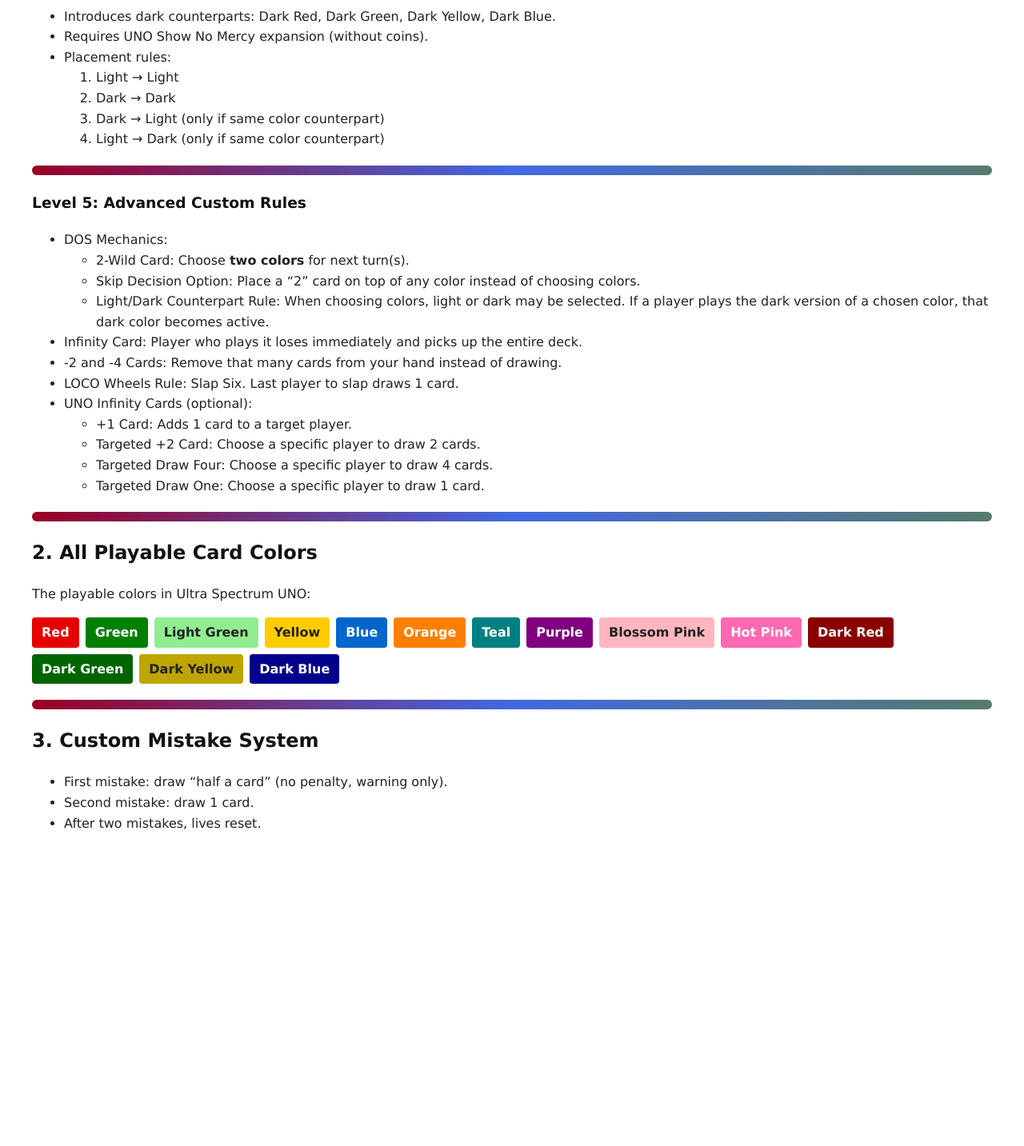
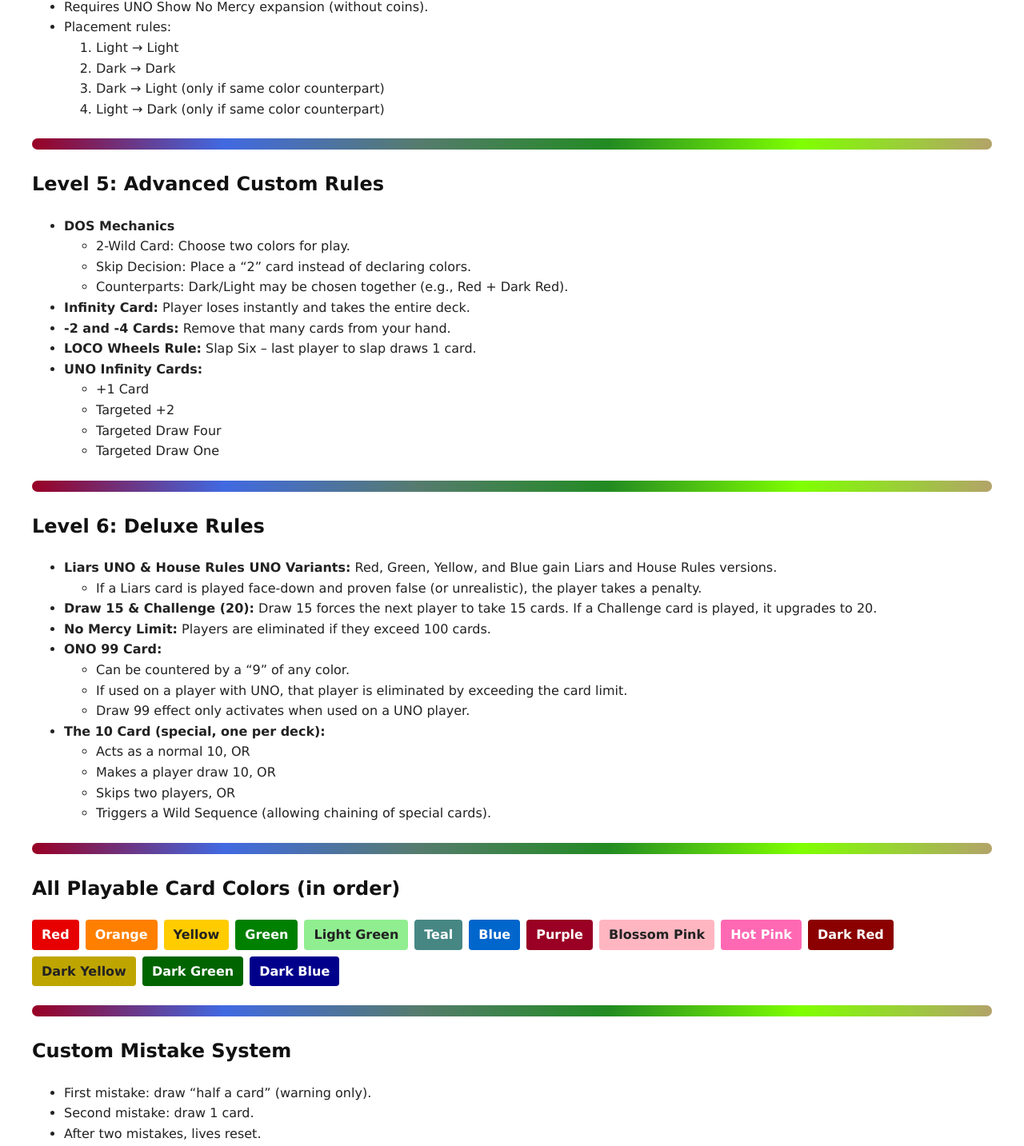
Before and after one commit to Hguorwan/uno-UltraSpec-rules, a plain HTML site: page index.html in a window 1280 px wide. Shown: the part 854-2287 px from the top of the page at 80% size. Before the commit the page ends 1936 px from the top, so only its background shows below. Drawn offline with Linux system fonts and the light colour scheme.

Commit message:
Update index.html

```diff
--- a/index.html
+++ b/index.html
@@ -2,11 +2,11 @@
 <html lang="en">
 <head>
   <meta charset="UTF-8">
-  <title>UNO Ultra Spectrum Rulebook</title>
+  <title>UNO Ultra Spectrum Deluxe Rulebook</title>
   <style>
     body {
       font-family: Verdana, Geneva, Tahoma, sans-serif;
-      background: #ffffff; /* keeps white background */
+      background: #ffffff;
       color: #222;
       margin: 40px;
       line-height: 1.6;
@@ -15,21 +15,24 @@
       color: #111;
     }
 
-    /* Gradient bar separating sections */
+    /* Gradient separator bar */
     .section-bar {
-      height: 12px;
+      height: 14px;
       width: 100%;
-      margin: 20px 0;
-      border-radius: 6px;
+      margin: 24px 0;
+      border-radius: 7px;
       background: linear-gradient(
         to right,
-        #990024,  /* Royal Purple / reddish pink hue */
-        #4169e1,  /* Royal Blue */
-        #567b6f   /* Grayish Teal */
+        #990024,   /* Tyrian Purple */
+        #4169e1,   /* Royal Blue */
+        #567b6f,   /* Grayish Teal */
+        #228B22,   /* Forest Green */
+        #7FFF00,   /* Chartreuse */
+        #b3a369    /* Buff Yellow (stone-like) */
       );
     }
 
-    /* Colors list */
+    /* Colors list layout */
     .colors-list {
       display: flex;
       flex-wrap: wrap;
@@ -46,34 +49,31 @@
 
     /* Light colors */
     .red { background: #e60000; }
+    .orange { background: #ff8000; }
+    .yellow { background: #ffcc00; color: #222; }
     .green { background: #008000; }
     .lightgreen { background: #90ee90; color: #222; }
-    .yellow { background: #ffcc00; color: #222; }
+    .teal { background: #468784; }
     .blue { background: #0066cc; }
-    .orange { background: #ff8000; }
-    .teal { background: #008080; }
-    .purple { background: #800080; }
+    .purple { background: #990024; } /* Tyrian purple */
     .pink { background: #ffb6c1; color: #222; }
     .hotpink { background: #ff69b4; }
 
     /* Dark colors */
     .darkred { background: #8b0000; }
+    .darkyellow { background: #bfa500; color: #222; }
     .darkgreen { background: #006400; }
-    .darkyellow { background: #bfa500; color: #222; }
     .darkblue { background: #00008b; }
 
   </style>
 </head>
 <body>
-  <h1>UNO Ultra Spectrum Rulebook</h1>
-  <p><strong>UNO: Ultra Spectrum</strong> is an expanded version of UNO and Full Spectrum, incorporating new colors, dark/light counterparts, DOS mechanics, custom cards, and crossover rules. Sections are visually separated with a gradient bar.</p>
+  <h1>UNO Ultra Spectrum Deluxe Edition</h1>
+  <p><strong>UNO Ultra Spectrum Deluxe</strong> is a fork of UNO Full Spectrum. It expands gameplay with new colors, light/dark counterparts, custom cards, crossover rules from other UNO variants, and exclusive Deluxe mechanics.</p>
 
   <div class="section-bar"></div>
 
-  <h2>1. Game Levels</h2>
-  <div class="section-bar"></div>
-
-  <h3>Level 1: UNO Rules</h3>
+  <h2>Level 1: UNO Rules</h2>
   <ul>
     <li>Base game rules as published by Mattel.</li>
     <li>Players are dealt 7 cards.</li>
@@ -81,30 +81,26 @@
 
   <div class="section-bar"></div>
 
-  <h3>Level 2: Full Spectrum Rules</h3>
+  <h2>Level 2: Full Spectrum Rules</h2>
   <ul>
-    <li>Expanded light colors: Orange, Purple, Teal, Blossom Pink, Hot Pink, Light Green.</li>
+    <li>Expanded colors: Orange, Purple, Teal, Blossom Pink, Hot Pink, Light Green.</li>
     <li>Players are dealt 10 cards instead of 7 due to more colors.</li>
     <li>Swap Pack, Reverse Pack, and other official add-ons may be included.</li>
   </ul>
 
   <div class="section-bar"></div>
 
-  <h3>Level 3: Ultra Spectrum Light Rules</h3>
+  <h2>Level 3: Ultra Spectrum Light Rules</h2>
   <ul>
-    <li>Light color placement rules:
-      <ol>
-        <li>Light → Light matching.</li>
-      </ol>
-    </li>
+    <li>Light colors may only be played on other light colors of the same value or declared color.</li>
     <li>Custom mistake system applies (see below).</li>
   </ul>
 
   <div class="section-bar"></div>
 
-  <h3>Level 4: Ultra Spectrum Dark Rules</h3>
+  <h2>Level 4: Ultra Spectrum Dark Rules</h2>
   <ul>
-    <li>Introduces dark counterparts: Dark Red, Dark Green, Dark Yellow, Dark Blue.</li>
+    <li>Introduces dark counterparts: Dark Red, Dark Yellow, Dark Green, Dark Blue.</li>
     <li>Requires UNO Show No Mercy expansion (without coins).</li>
     <li>Placement rules:
       <ol>
@@ -118,56 +114,83 @@
 
   <div class="section-bar"></div>
 
-  <h3>Level 5: Advanced Custom Rules</h3>
+  <h2>Level 5: Advanced Custom Rules</h2>
   <ul>
-    <li>DOS Mechanics:
+    <li><strong>DOS Mechanics</strong>
       <ul>
-        <li>2-Wild Card: Choose <strong>two colors</strong> for next turn(s).</li>
-        <li>Skip Decision Option: Place a “2” card on top of any color instead of choosing colors.</li>
-        <li>Light/Dark Counterpart Rule: When choosing colors, light or dark may be selected. If a player plays the dark version of a chosen color, that dark color becomes active.</li>
+        <li>2-Wild Card: Choose two colors for play.</li>
+        <li>Skip Decision: Place a “2” card instead of declaring colors.</li>
+        <li>Counterparts: Dark/Light may be chosen together (e.g., Red + Dark Red).</li>
       </ul>
     </li>
-    <li>Infinity Card: Player who plays it loses immediately and picks up the entire deck.</li>
-    <li>-2 and -4 Cards: Remove that many cards from your hand instead of drawing.</li>
-    <li>LOCO Wheels Rule: Slap Six. Last player to slap draws 1 card.</li>
-    <li>UNO Infinity Cards (optional):
+    <li><strong>Infinity Card:</strong> Player loses instantly and takes the entire deck.</li>
+    <li><strong>-2 and -4 Cards:</strong> Remove that many cards from your hand.</li>
+    <li><strong>LOCO Wheels Rule:</strong> Slap Six – last player to slap draws 1 card.</li>
+    <li><strong>UNO Infinity Cards:</strong>
       <ul>
-        <li>+1 Card: Adds 1 card to a target player.</li>
-        <li>Targeted +2 Card: Choose a specific player to draw 2 cards.</li>
-        <li>Targeted Draw Four: Choose a specific player to draw 4 cards.</li>
-        <li>Targeted Draw One: Choose a specific player to draw 1 card.</li>
+        <li>+1 Card</li>
+        <li>Targeted +2</li>
+        <li>Targeted Draw Four</li>
+        <li>Targeted Draw One</li>
       </ul>
     </li>
   </ul>
 
   <div class="section-bar"></div>
 
-  <h2>2. All Playable Card Colors</h2>
-  <p>The playable colors in Ultra Spectrum UNO:</p>
+  <h2>Level 6: Deluxe Rules</h2>
+  <ul>
+    <li><strong>Liars UNO & House Rules UNO Variants:</strong> Red, Green, Yellow, and Blue gain Liars and House Rules versions.
+      <ul>
+        <li>If a Liars card is played face-down and proven false (or unrealistic), the player takes a penalty.</li>
+      </ul>
+    </li>
+    <li><strong>Draw 15 & Challenge (20):</strong> Draw 15 forces the next player to take 15 cards. If a Challenge card is played, it upgrades to 20.</li>
+    <li><strong>No Mercy Limit:</strong> Players are eliminated if they exceed 100 cards.</li>
+    <li><strong>ONO 99 Card:</strong>
+      <ul>
+        <li>Can be countered by a “9” of any color.</li>
+        <li>If used on a player with UNO, that player is eliminated by exceeding the card limit.</li>
+        <li>Draw 99 effect only activates when used on a UNO player.</li>
+      </ul>
+    </li>
+    <li><strong>The 10 Card (special, one per deck):</strong>
+      <ul>
+        <li>Acts as a normal 10, OR</li>
+        <li>Makes a player draw 10, OR</li>
+        <li>Skips two players, OR</li>
+        <li>Triggers a Wild Sequence (allowing chaining of special cards).</li>
+      </ul>
+    </li>
+  </ul>
+
+  <div class="section-bar"></div>
+
+  <h2>All Playable Card Colors (in order)</h2>
   <div class="colors-list">
-    <!-- Light colors -->
+    <!-- Light colors in order -->
     <span class="color-chip red">Red</span>
+    <span class="color-chip orange">Orange</span>
+    <span class="color-chip yellow">Yellow</span>
     <span class="color-chip green">Green</span>
     <span class="color-chip lightgreen">Light Green</span>
-    <span class="color-chip yellow">Yellow</span>
+    <span class="color-chip teal">Teal</span>
     <span class="color-chip blue">Blue</span>
-    <span class="color-chip orange">Orange</span>
-    <span class="color-chip teal">Teal</span>
     <span class="color-chip purple">Purple</span>
     <span class="color-chip pink">Blossom Pink</span>
     <span class="color-chip hotpink">Hot Pink</span>
-    <!-- Dark colors -->
+    <!-- Dark colors in order -->
     <span class="color-chip darkred">Dark Red</span>
+    <span class="color-chip darkyellow">Dark Yellow</span>
     <span class="color-chip darkgreen">Dark Green</span>
-    <span class="color-chip darkyellow">Dark Yellow</span>
     <span class="color-chip darkblue">Dark Blue</span>
   </div>
 
   <div class="section-bar"></div>
 
-  <h2>3. Custom Mistake System</h2>
+  <h2>Custom Mistake System</h2>
   <ul>
-    <li>First mistake: draw “half a card” (no penalty, warning only).</li>
+    <li>First mistake: draw “half a card” (warning only).</li>
     <li>Second mistake: draw 1 card.</li>
     <li>After two mistakes, lives reset.</li>
   </ul>
```
